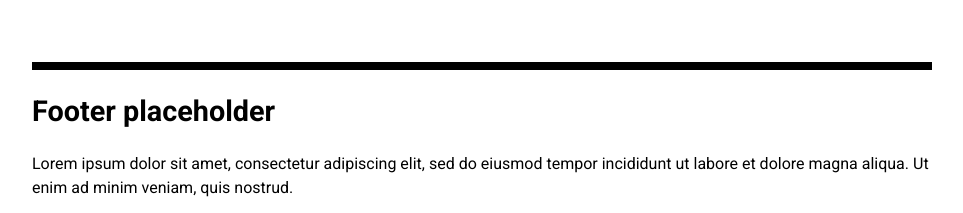
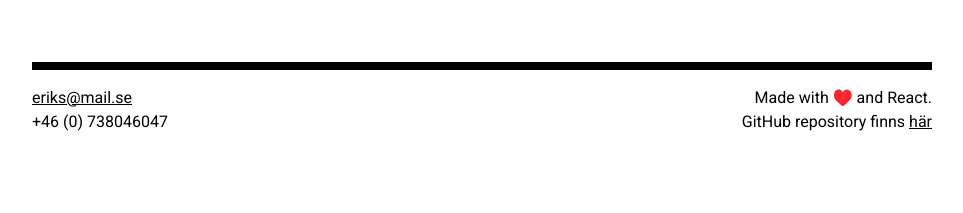
Before and after one commit to eriknson/eriks-mapp-ts, a React (Create React App) app: page /#/ in a window 1280 px wide. Shown: the part 1895-2108 px from the top of the page, without its empty margins (158-1121 px from the left). After the commit the page ends 2045 px from the top, so only its background shows below. Built offline with nearby package versions, Linux system fonts and the light colour scheme.

Commit message:
Fixed footer

```diff
--- a/src/App.css
+++ b/src/App.css
@@ -76,6 +76,19 @@
   max-width: 600px;
   margin-bottom: 1em;
   width: 100%;
+}
+
+.footer-container {
+  display: flex;
+  flex-direction: row;
+  flex-wrap: nowrap;
+  justify-content: space-between;
+  align-items: flex-start;
+  align-content: stretch;
+}
+
+.footer-container-right {
+  text-align: right;
 }
 
 @media (max-width: 349px) {
--- a/src/cases.json
+++ b/src/cases.json
@@ -20,7 +20,7 @@
       "title": "Frontend developer",
       "company": "IBM",
       "thumbnailImage": "metrolive-feed.jpg",
-      "introDescription1": "Sommarjobbade i ett projekt som IBM gjorde till Stockholm Stad. Projektet handlade om att visualisera trafikflöden före / efter konserter, sportevenemang och mässor i Slakthusområdet genom realtidsdata från 30 sensorer. I området finns fyra arenor (Globen, Annexet, Tele2 Arena och Hovet) och tre tunnelbanestationer inom några kilometers radie. Vårt uppdrag var att tydliggöra trafikmönster för att ge värdefull insikt till medborgare och beslutsfattare i området.",
+      "introDescription1": "Sommarjobbade i ett projekt som IBM gjorde till Stockholm Stad. Projektet handlade om att visualisera trafikflöden före / efter konserter, sportevenemang och mässor i Slakthusområdet. Genom realtidsdata från 30 sensoret kring områdets fyra arenor (Globen, Annexet, Tele2 Arena och Hovet) och tre tunnelbanestationer (Globen, Gullmars, Blåsut) var vårt uppdrag att tydliggöra trafikmönster för att ge värdefull insikt till medborgare och beslutsfattare i området.",
       "introDescription2": "Mitt arbete bestod av (1) utforska sätt att visualisera datan, och (2) utveckla frontend-delen till en iOS-app (med React native) tillsammans med en dashboard (NodeJS, React).",
       "url": "ibm-summer-internship"
     },
--- a/src/components/footer/Footer.tsx
+++ b/src/components/footer/Footer.tsx
@@ -1,14 +1,30 @@
 import React, { Component } from 'react';
+import Emoji from '../misc/emoji/Emoji';
 
 class Footer extends Component {
   render() {
     return (
       <div className='footer'>
-        <h2>Footer placeholder</h2>
-        <p>
-          Lorem ipsum dolor sit amet, consectetur adipiscing elit, sed do eiusmod tempor incididunt ut labore et dolore
-          magna aliqua. Ut enim ad minim veniam, quis nostrud.
-        </p>
+        <div className='footer-container'>
+          <div className='footer-container-left'>
+            <p>
+              <a href='mailto:eriks@mail.se'>
+                <u>eriks@mail.se</u>
+              </a>{' '}
+              <br />
+              +46 (0) 738046047
+            </p>
+          </div>
+          <div className='footer-container-right'>
+            <p>
+              Made with <Emoji symbol='♥️' label='love' /> and React. <br />
+              GitHub repository finns{' '}
+              <a href='https://github.com/eriknson/eriks-mapp-ts' target='_blank'>
+                <u>här</u>
+              </a>
+            </p>
+          </div>
+        </div>
       </div>
     );
   }
```
